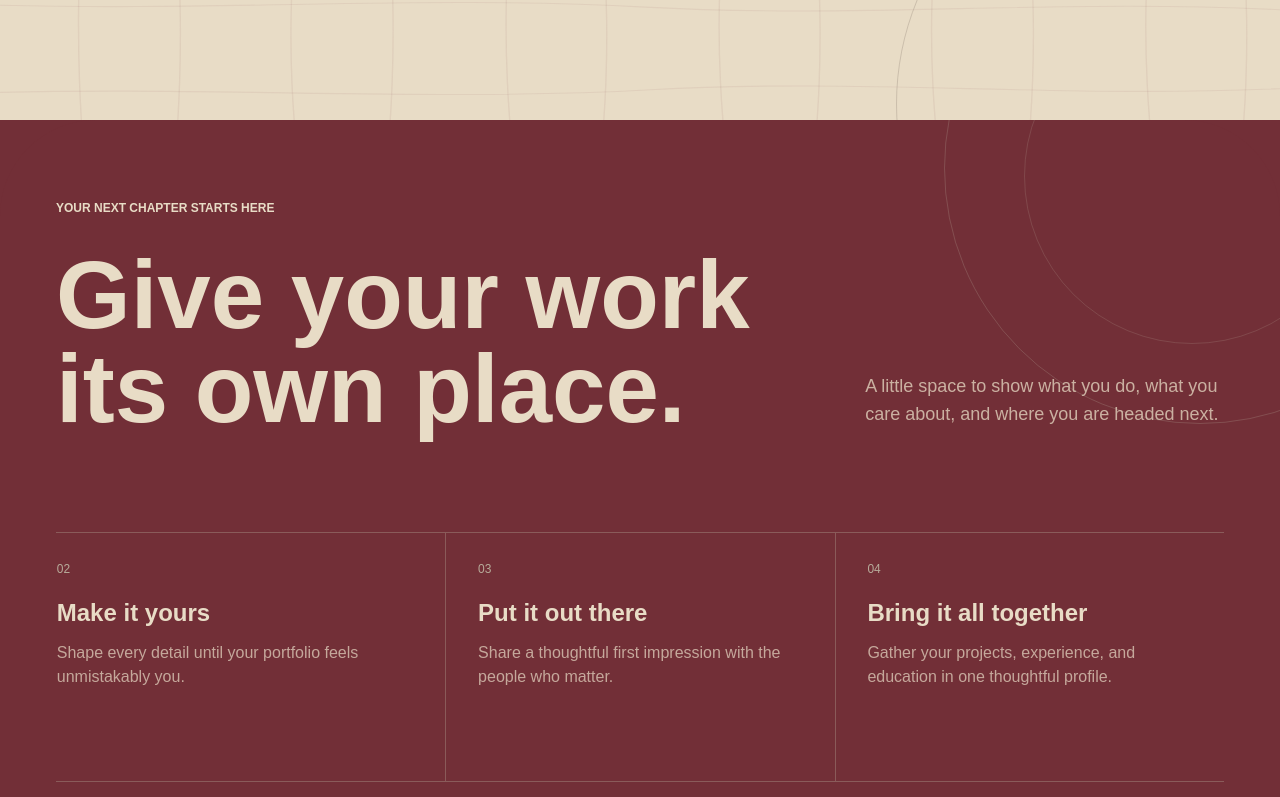
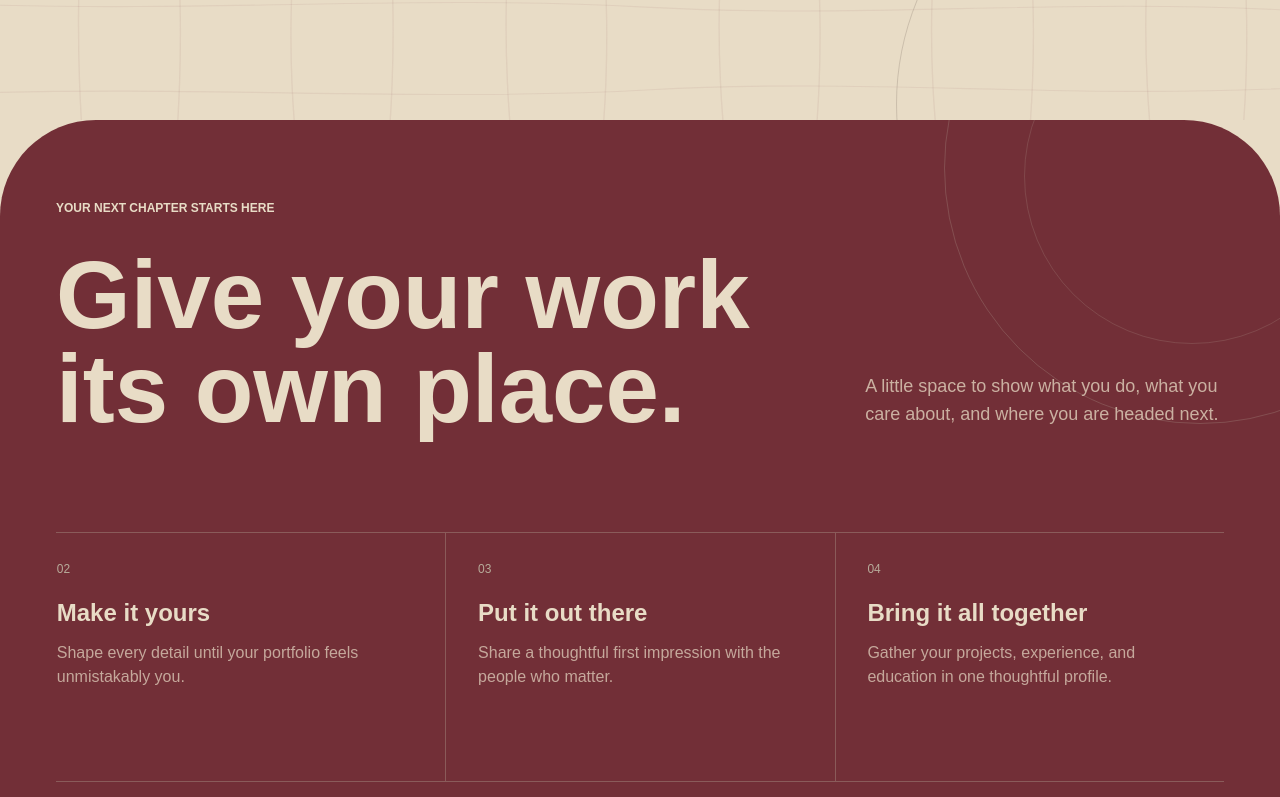
Before and after one commit to sayanbanik08/onego, a Next.js app in the folder frontend/: page /login in a window 1280 px wide. Shown: the part 680-1477 px from the top of the page. Built offline with nearby package versions, Linux system fonts and the light colour scheme; no server answers.

Commit message:
fix: wrap footer in cream div to preserve rounded corner effect

```diff
--- a/frontend/app/(auth)/login/page.tsx
+++ b/frontend/app/(auth)/login/page.tsx
@@ -151,7 +151,9 @@ export default async function Home() {
             </div>
           </section>
         </main>
-        <LoginFooter />
+        <div className="bg-[#E8DCC6]">
+          <LoginFooter />
+        </div>
         <LoginCursor />
       </>
     </LoginSmoothScroll>
```
